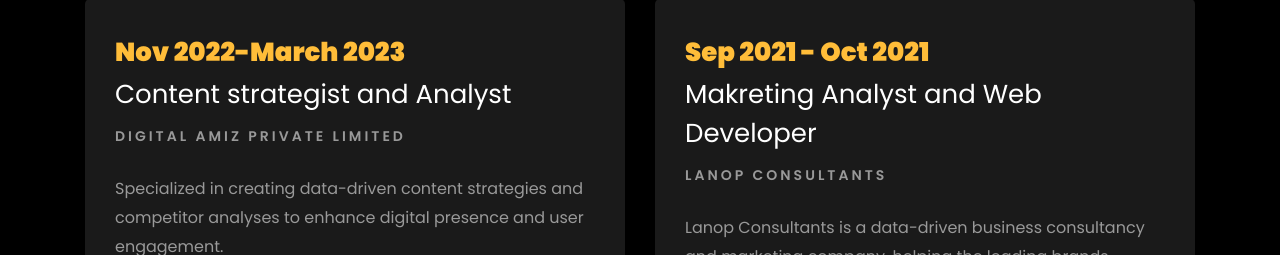
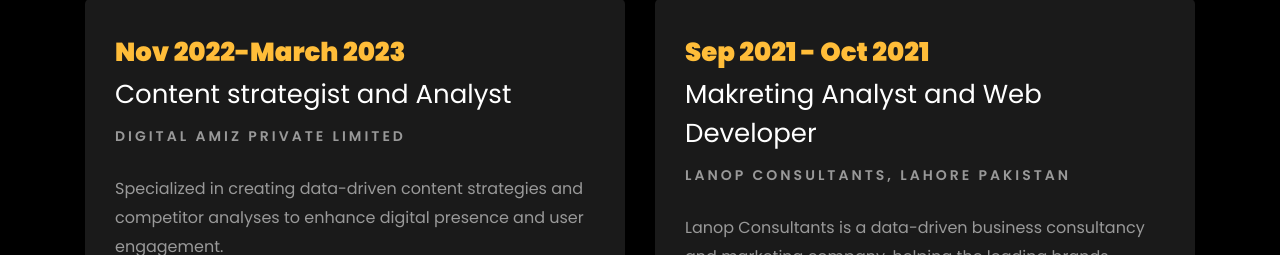
Before and after one commit to Hira442/hira442.github.io, a plain HTML site: page index.html in a window 1280 px wide. Shown: the part 2117-2372 px from the top of the page. Drawn offline with Linux system fonts and the light colour scheme; files whose address does not match are found by name.

Commit message:
Update index.html

```diff
--- a/index.html
+++ b/index.html
@@ -343,7 +343,7 @@
 					<div class="resume-wrap ftco-animate">
 						<span class="date">Sep 2021 - Oct 2021</span>
 						<h2>Makreting Analyst and Web Developer</h2>
-						<span class="position">Lanop Consultants</span>
+						<span class="position">Lanop Consultants, Lahore Pakistan</span>
 						<p class="mt-4">Lanop Consultants is a data-driven business consultancy and marketing company, helping the leading brands.
 							<ul>
 								<li>Analyzed market and competitor data to generate strategic, impactful content for web platforms.</li>
```
